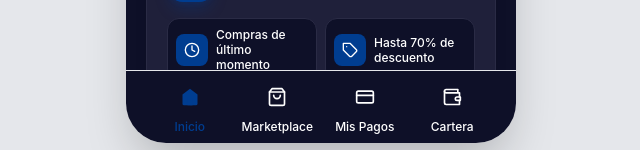
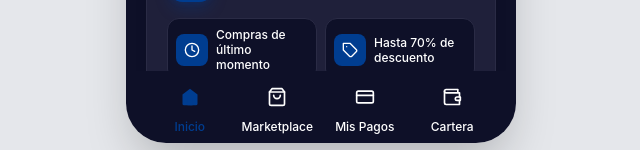
Before and after one commit to Rene-Nun/Pagox_proto_ux, a Next.js app: page / in a window 1280 px wide. Shown: the part 647-797 px from the top of the page, without its empty margins (319-959 px from the left). Built offline with nearby package versions, Linux system fonts and the light colour scheme.

Commit message:
Actualizar page.tsx

```diff
--- a/app/page.tsx
+++ b/app/page.tsx
@@ -102,9 +102,7 @@ export default function Home() {
             {renderScreen()}
           </div>
           {showBottomNav && (
-            <div className="bg-white border-t border-gray-200">
-              <BottomNav activeTab={activeTab} onNavigate={handleNavigation} />
-            </div>
+            <BottomNav activeTab={activeTab} onNavigate={handleNavigation} />
           )}
         </div>
       </div>
```
